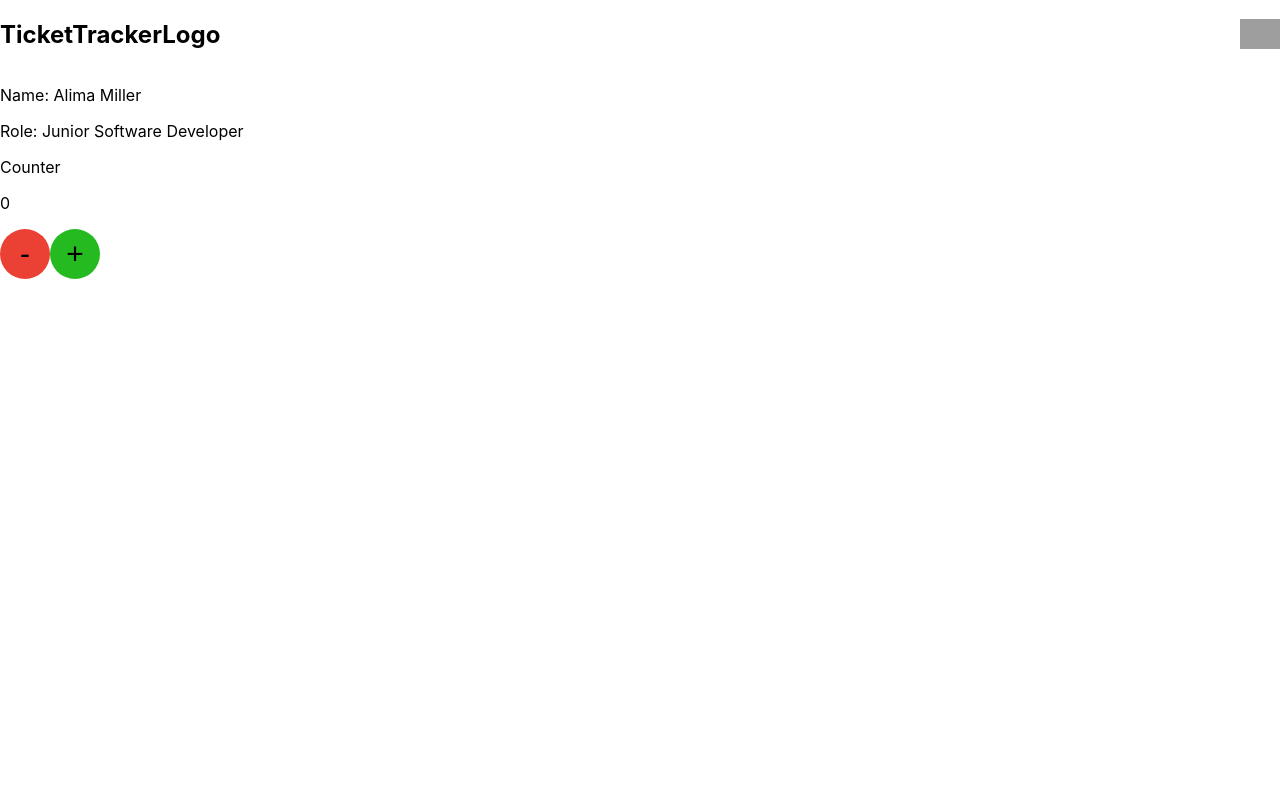
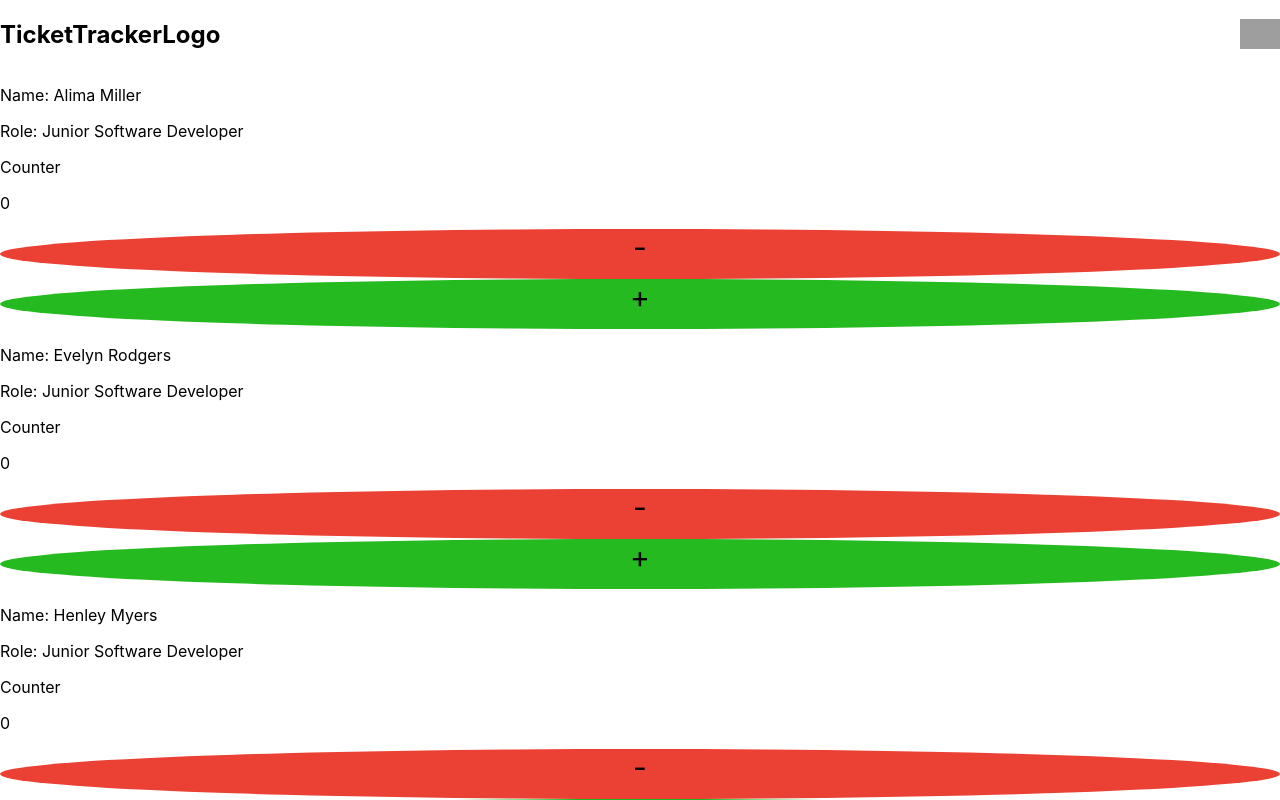
Before and after one commit to Roscoe00/ticketTracker, a React (Create React App) app in the folder ticket-tracker/: page / in a window 1280 px wide. Shown: the top 800 px of the page. Built offline with nearby package versions, Linux system fonts and the light colour scheme; grey boxes are pictures that could not be loaded.

Commit message:
got 10 tiles appearing but they arent individual components

```diff
--- a/ticket-tracker/src/App.jsx
+++ b/ticket-tracker/src/App.jsx
@@ -3,11 +3,12 @@ import Nav from "./components/Nav/Nav"
 import team from "./data/users"
 import UserTile from "./components/UserTile/UserTile"
 
+
 const App = () => {
   return (
     <>
     <Nav />
-    <UserTile userName={team[0].name} userRole={team[0].role}/>
+    <UserTile title="User" userInfo={team}/>
    </>
   )
 };
--- a/ticket-tracker/src/components/Button/Button.jsx
+++ b/ticket-tracker/src/components/Button/Button.jsx
@@ -4,13 +4,13 @@ import "./Button.scss";
 const Button =(props)=>{
    let buttonStyles = "button"
 
-      if (props.isMinus===true){
-         buttonStyles +=" button--minus"
-      }else{
-         buttonStyles +=" button--plus"
-      }
+   if (props.isMinus===true){
+      buttonStyles +=" button--minus"
+   }else{
+      buttonStyles +=" button--plus"
+   }
 
-   return <button className={buttonStyles}>{props.buttonText}</button>
+   return <div className={buttonStyles}>{props.buttonText}</div>
 };
 
 export default Button
--- /dev/null
+++ b/ticket-tracker/src/components/CompletedTile/CompletedTile.jsx
@@ -0,0 +1 @@
+import "./CompletedTile.scss";
--- a/ticket-tracker/src/components/CounterTile/CounterTile.jsx
+++ b/ticket-tracker/src/components/CounterTile/CounterTile.jsx
@@ -1,13 +1,23 @@
-
+import React, { useState } from "react";
 import "./CounterTile.scss";
 import Button from "../Button/Button"
 
-const CounterTile =(props)=>{
+const CounterTile =()=>{
+
+    const [counter,setCounter]=useState(0);
+    const handleIncrement = () => {
+       setCounter(counter+1)
+    }
+
+    const handleDecrement = () => {
+       setCounter(counter-1)
+    }
+
      return (<div className="tile__counter">
          <p>Counter</p>
          <p className="tile__counter-nubmer">0</p>
-         <Button buttonText="-" isMinus={true} />
-         <Button buttonText="+" isMinus={false} />
+         <Button onClick={handleDecrement} buttonText="-" isMinus={true} />
+         <Button onClick={handleIncrement}  buttonText="+" isMinus={false} />
      </div>)
 };
 
--- a/ticket-tracker/src/components/UserTile/UserTile.jsx
+++ b/ticket-tracker/src/components/UserTile/UserTile.jsx
@@ -1,17 +1,19 @@
 import "./UserTile.scss";
 import CounterTile from "../CounterTile/CounterTile"
 
-
-const UserTile =(props)=>{
-     const{userName,userRole} = props
-
-
-     return <div>
-          <p>Name: {userName} </p>
-          <p>Role: {userRole}</p>
+const UserTile = props =>{
+     const {title,userInfo} = props;
+     console.log(userInfo)
+const userTilesJSX = userInfo.map((user)=>(
+     <div key={user.id}>
+     <p >Name: {user.name} </p>
+          <p>Role: {user.role}</p>
           <CounterTile />
      </div>
-
+));
+     return (
+          <span>{userTilesJSX}</span>
+     )
 };
 
 export default UserTile
```
Also changed, not shown: ticket-tracker/src/components/CompletedTile/CompletedTile.scss (added).
